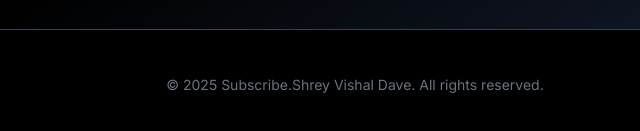
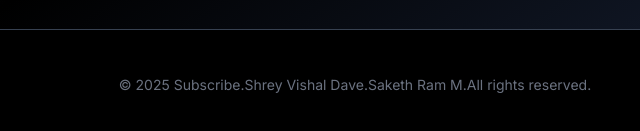
Before and after one commit to Shrexxx-sys/COURSEBASEDPROJECT, a plain HTML site: page frontend/transcript.html in a window 1280 px wide. Shown: the part 657-788 px from the top of the page, 285-925 px from the left. Drawn offline with nearby package versions, Linux system fonts and the light colour scheme.

Commit message:
Update transcript.html

```diff
--- a/frontend/transcript.html
+++ b/frontend/transcript.html
@@ -81,7 +81,7 @@
         </div>
 
         <footer class="w-full max-w-5xl mx-auto text-center py-4 text-gray-500 text-sm shrink-0 subpage-anim subpage-anim-3">
-            &copy; 2025 Subscribe.Shrey Vishal Dave. All rights reserved.
+            &copy; 2025 Subscribe.Shrey Vishal Dave.Saketh Ram M.All rights reserved.
         </footer>
     </section>
 
```
